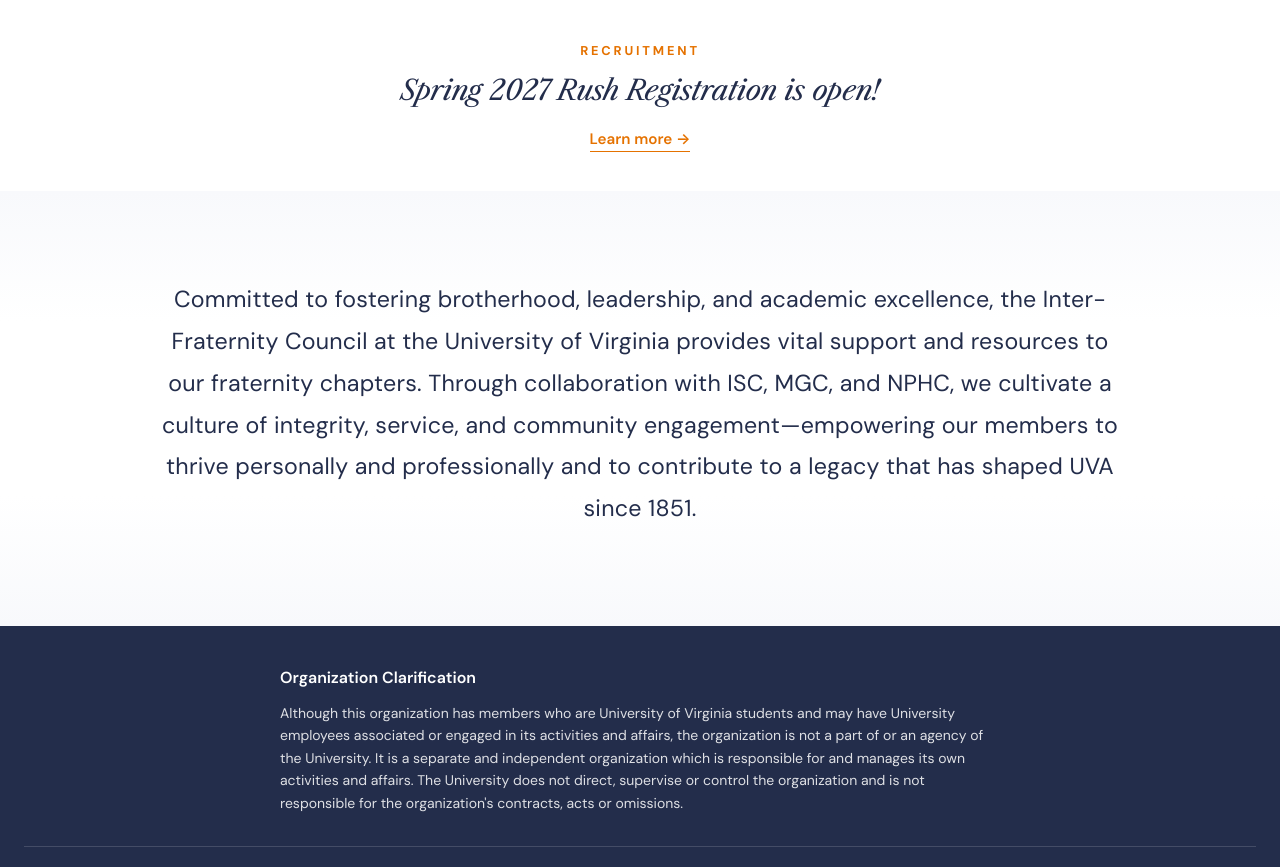
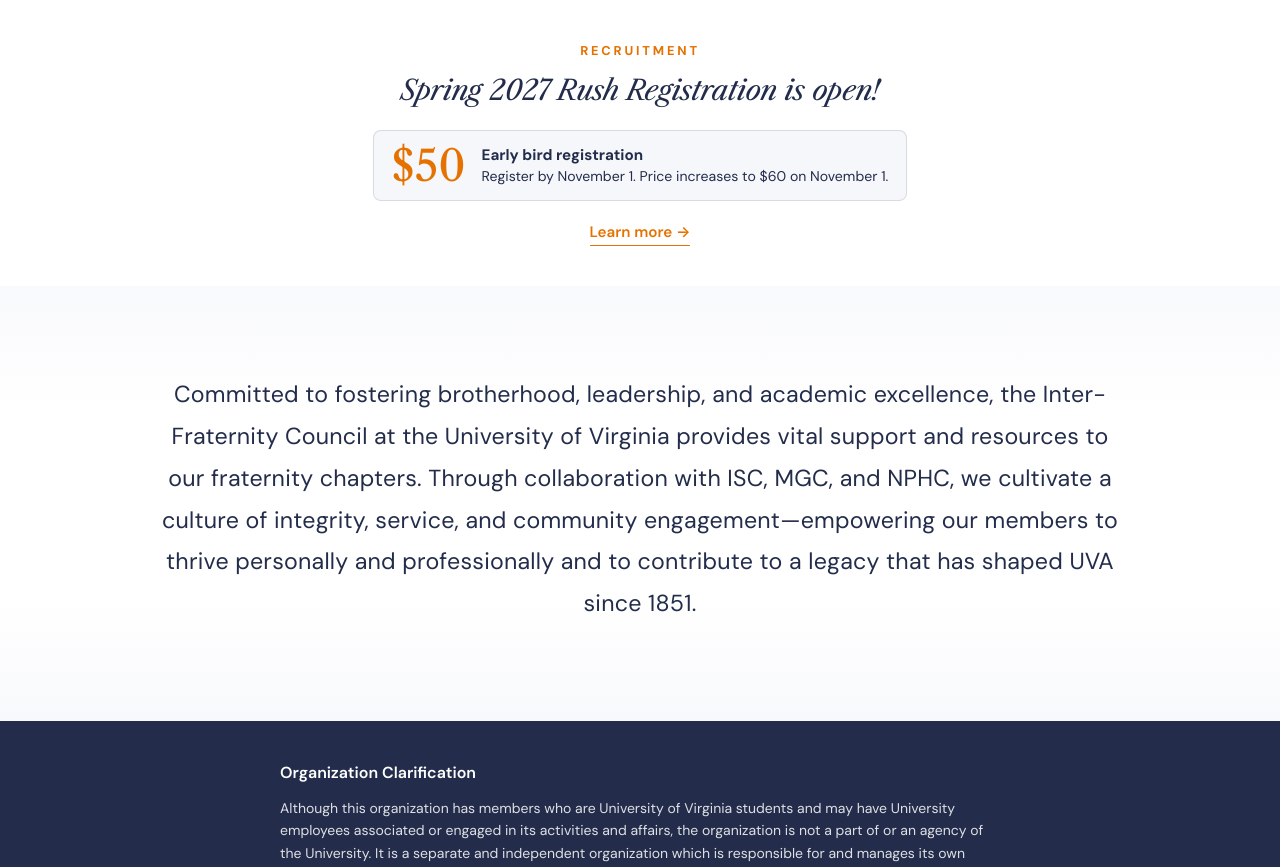
Before and after one commit to ifcuva/IFC, a React (Vite) app in the folder ifc-web/: page / in a window 1280 px wide. Shown: the part 1220-2087 px from the top of the page. Built offline with nearby package versions, Linux system fonts and the light colour scheme.

Commit message:
Add rush discount information.

```diff
--- a/ifc-web/src/components/RushCta.css
+++ b/ifc-web/src/components/RushCta.css
@@ -21,7 +21,7 @@
 }
 
 .rush-cta__headline {
-  margin: 0 0 1.1rem;
+  margin: 0 0 1.25rem;
   font-family: 'Libre Caslon Text', serif;
   font-size: clamp(1.35rem, 3vw, 1.75rem);
   font-weight: 400;
@@ -31,8 +31,41 @@
   color: var(--uva-blue);
 }
 
+.rush-cta__offer {
+  display: inline-flex;
+  align-items: center;
+  gap: 1rem;
+  margin: 0 0 1.25rem;
+  padding: 0.8rem 1.1rem;
+  border: 1px solid rgba(35, 45, 75, 0.14);
+  border-radius: 8px;
+  background: #f5f7fb;
+  color: var(--uva-blue);
+  text-align: left;
+}
+
+.rush-cta__price {
+  font-family: 'Libre Caslon Text', serif;
+  font-size: clamp(2rem, 4vw, 2.7rem);
+  line-height: 1;
+  color: var(--uva-orange);
+}
+
+.rush-cta__offer-copy {
+  display: flex;
+  flex-direction: column;
+  font-size: 0.88rem;
+  line-height: 1.45;
+}
+
+.rush-cta__offer-copy strong {
+  font-size: 0.95rem;
+}
+
 .rush-cta__link {
-  display: inline;
+  display: block;
+  width: fit-content;
+  margin: 0 auto;
   font-family: inherit;
   font-size: 0.95rem;
   font-weight: 600;
@@ -51,4 +84,8 @@
   .rush-cta {
     padding: 2.5rem 1.25rem 2rem;
   }
+
+  .rush-cta__offer {
+    align-items: flex-start;
+  }
 }
--- a/ifc-web/src/components/RushCta.jsx
+++ b/ifc-web/src/components/RushCta.jsx
@@ -16,6 +16,14 @@
       <div className="rush-cta__inner">
         <p className="rush-cta__eyebrow">Recruitment</p>
         <p className="rush-cta__headline">{rushCta.headline}</p>
+        <div className="rush-cta__offer" aria-label={`Early bird registration is ${rushCta.earlyBirdPrice}`}>
+          <span className="rush-cta__price">{rushCta.earlyBirdPrice}</span>
+          <span className="rush-cta__offer-copy">
+            <strong>Early bird registration</strong>
+            Register by {rushCta.earlyBirdDeadline}. Price increases to{' '}
+            {rushCta.regularPrice} on {rushCta.earlyBirdDeadline}.
+          </span>
+        </div>
         <Link to={rushCta.href} className="rush-cta__link">
           {`${rushCta.buttonLabel} →`}
         </Link>
--- a/ifc-web/src/data/home.js
+++ b/ifc-web/src/data/home.js
@@ -27,6 +27,9 @@
 
 export const rushCta = {
   headline: 'Spring 2027 Rush Registration is open!',
+  earlyBirdPrice: '$50',
+  regularPrice: '$60',
+  earlyBirdDeadline: 'November 1',
   buttonLabel: 'Learn more',
   href: '/recruitment',
 };
--- a/ifc-web/src/pages/RecruitmentPage.css
+++ b/ifc-web/src/pages/RecruitmentPage.css
@@ -53,6 +53,46 @@
   font-size: clamp(1.5rem, 3vw, 2rem);
   line-height: 1.2;
   color: var(--uva-blue);
+}
+
+.recruitment-page__early-bird-label {
+  margin: 1.25rem 0 0;
+  font-size: 0.78rem;
+  font-weight: 700;
+  letter-spacing: 0.16em;
+  text-transform: uppercase;
+  color: var(--uva-orange);
+}
+
+.recruitment-page__price {
+  display: flex;
+  align-items: baseline;
+  justify-content: center;
+  gap: 0.7rem;
+  margin-top: 0.25rem;
+}
+
+.recruitment-page__price strong {
+  font-family: 'Libre Caslon Text', serif;
+  font-size: clamp(2.75rem, 6vw, 4.25rem);
+  line-height: 1;
+  font-weight: 700;
+  color: var(--uva-orange);
+}
+
+.recruitment-page__regular-price {
+  font-size: 1.45rem;
+  color: #7b8190;
+  text-decoration: line-through;
+  text-decoration-thickness: 2px;
+}
+
+.recruitment-page__deadline {
+  max-width: 450px;
+  margin: 0.7rem auto 0;
+  font-size: 0.95rem;
+  line-height: 1.5;
+  color: #343946;
 }
 
 .recruitment-page__signup-button {
--- a/ifc-web/src/pages/RecruitmentPage.jsx
+++ b/ifc-web/src/pages/RecruitmentPage.jsx
@@ -2,6 +2,7 @@
 import { motion, AnimatePresence } from 'framer-motion';
 import Navbar from '../components/Navbar';
 import Footer from '../components/Footer';
+import { rushCta } from '../data/home';
 import { recruitmentFaqs } from '../data/recruitmentFaq';
 import './RecruitmentPage.css';
 
@@ -25,6 +26,15 @@
                 <h2 id="registration-title" className="recruitment-page__registration-title">
                   Register for Spring 2027 Rush
                 </h2>
+                <p className="recruitment-page__early-bird-label">Early bird registration</p>
+                <div className="recruitment-page__price">
+                  <span className="recruitment-page__regular-price">{rushCta.regularPrice}</span>
+                  <strong>{rushCta.earlyBirdPrice}</strong>
+                </div>
+                <p className="recruitment-page__deadline">
+                  Register by {rushCta.earlyBirdDeadline}. Price increases to{' '}
+                  {rushCta.regularPrice} on {rushCta.earlyBirdDeadline}.
+                </p>
               </div>
               <a
                 href="https://uvaifc2027.mycampusdirector2.com/"
```
